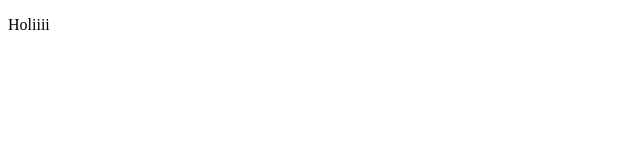
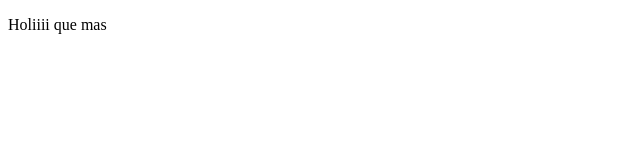
Before and after one commit to jorgexyzies/Projects, a plain HTML site: page index.html in a window 1280 px wide. Shown: the full height of the page, 0-640 px from the left. Drawn offline with Linux system fonts and the light colour scheme.

Commit message:
second commit

```diff
--- a/index.html
+++ b/index.html
@@ -7,6 +7,6 @@
     <title>Titulo de ejemplo</title>
 </head>
 <body>
-    <p>Holiiii</p>
+    <p>Holiiii que mas</p>
 </body>
 </html>
```
